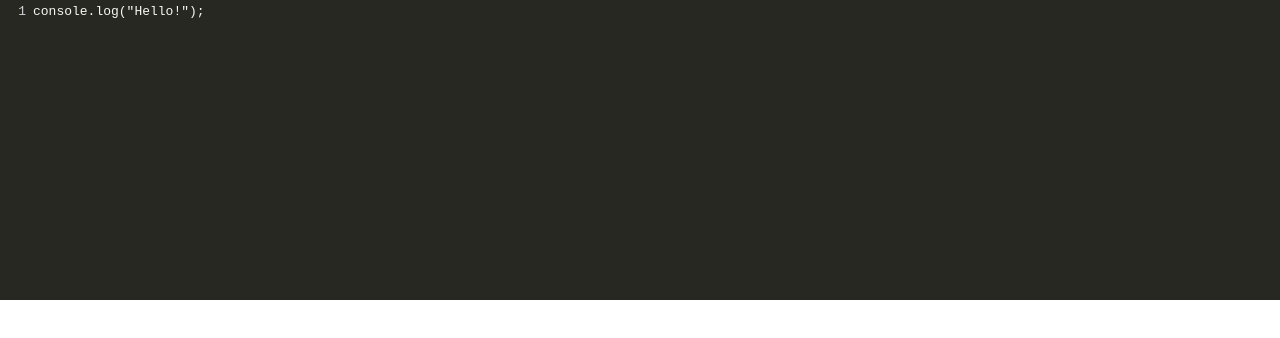
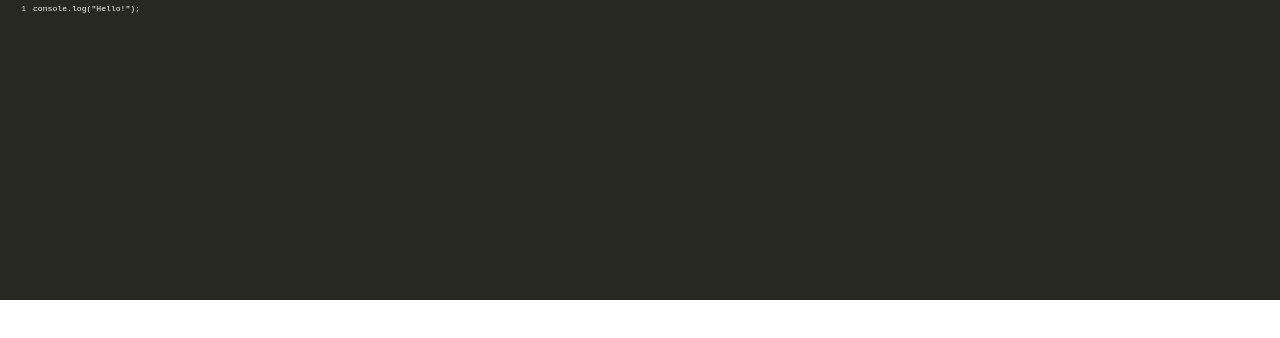
Before and after one commit to ichi-h/programming_font_combination, a React (Create React App) app: page / in a window 1280 px wide. Shown: the top 338 px of the page. Built offline with nearby package versions, Linux system fonts and the light colour scheme.

Commit message:
fix index.css

```diff
--- a/src/index.css
+++ b/src/index.css
@@ -1,13 +1,14 @@
+* {
+  margin: 0;
+  padding: 0;
+}
+
 body {
-  margin: 0;
+  font-size: 62.5%;
+
   font-family: -apple-system, BlinkMacSystemFont, 'Segoe UI', 'Roboto', 'Oxygen',
     'Ubuntu', 'Cantarell', 'Fira Sans', 'Droid Sans', 'Helvetica Neue',
     sans-serif;
   -webkit-font-smoothing: antialiased;
   -moz-osx-font-smoothing: grayscale;
 }
-
-code {
-  font-family: source-code-pro, Menlo, Monaco, Consolas, 'Courier New',
-    monospace;
-}
```
